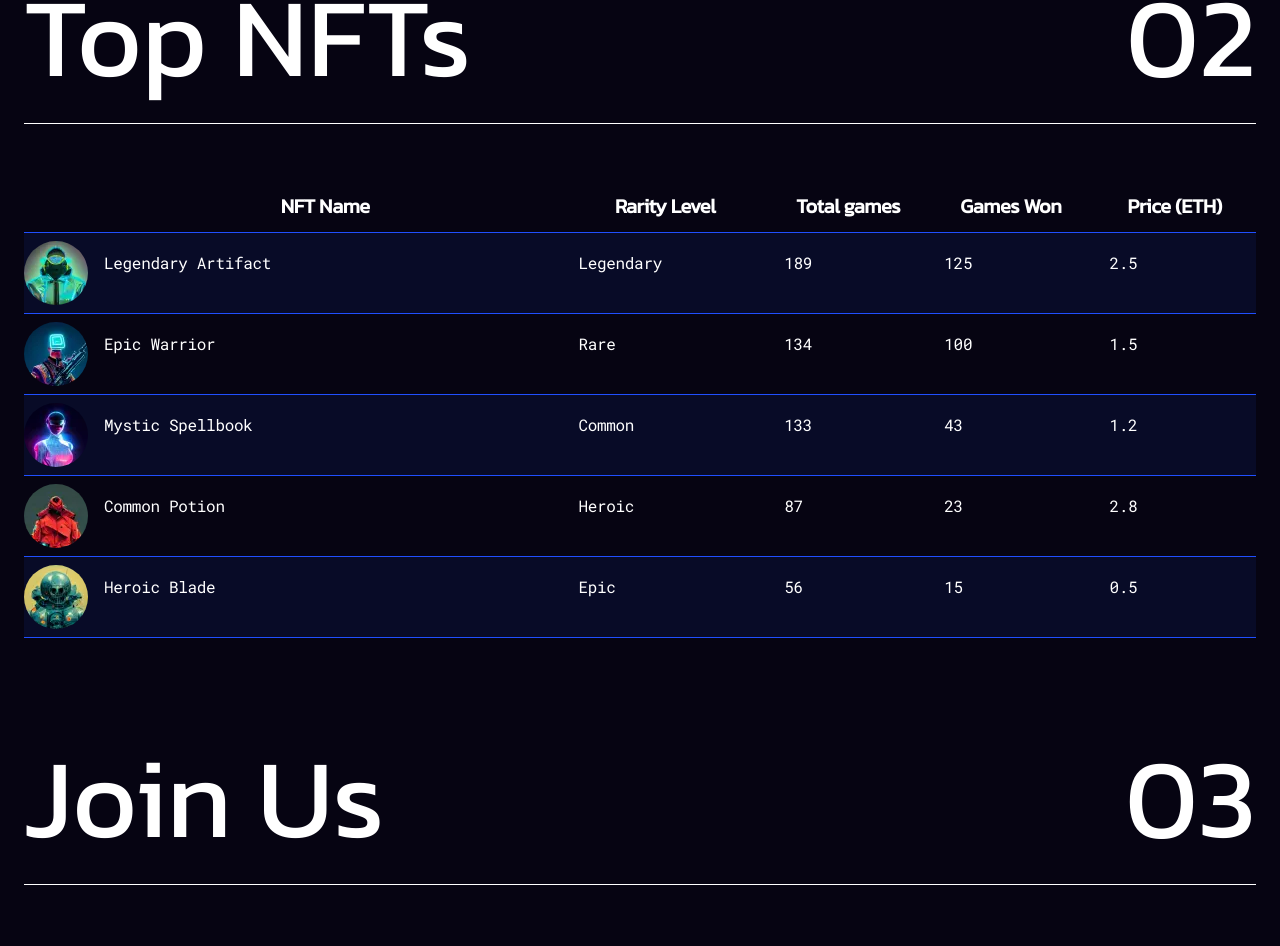
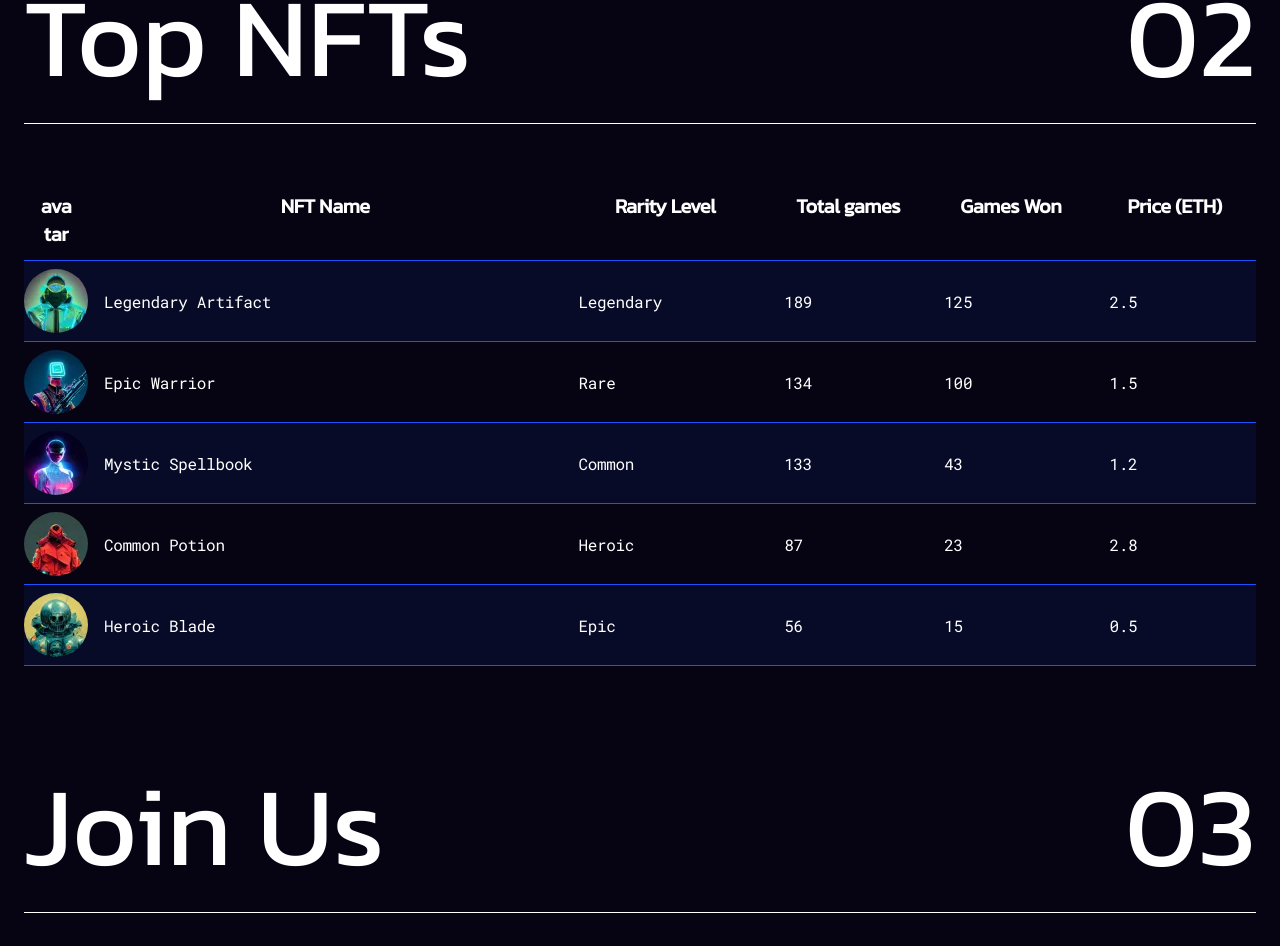
Before and after one commit to DaniilPopov0809/dexola-capm, a React (Vite) app: page / in a window 1280 px wide. Shown: the part 2031-2977 px from the top of the page. Built offline with nearby package versions, Linux system fonts and the light colour scheme; what google-libphonenumber would draw is missing.

Commit message:
Test table

```diff
--- a/src/components/UI/NftTable/NftTable.module.scss
+++ b/src/components/UI/NftTable/NftTable.module.scss
@@ -7,29 +7,28 @@
   border: none;
 }
 
-// .table__head {
-//   @media screen and (max-width: $mobileEnd) {
-//     position: absolute;
-//     width: 1px;
-//     height: 1px;
-//     padding: 0;
-//     margin: -1px;
-//     overflow: hidden;
-//     clip: rect(0, 0, 0, 0);
-//     white-space: nowrap;
-//     border: 0;
-//   }
+.table__head {
+  @media screen and (max-width: $mobileEnd) {
+    position: absolute;
+    width: 1px;
+    height: 1px;
+    padding: 0;
+    margin: -1px;
+    overflow: hidden;
+    clip: rect(0, 0, 0, 0);
+    white-space: nowrap;
+    border: 0;
+  }
 
-//   @media screen and (min-width: $tablet) and (max-width: $tabletEnd) {
-//     vertical-align: top;
-//   }
-// }
+  @media screen and (min-width: $tablet) and (max-width: $tabletEnd) {
+    vertical-align: top;
+  }
+}
 
 .table__headRow {
-
+  display: grid;
 
   @media screen and (min-width: $tablet) {
-    display: grid;
     grid-template-columns: 64px 1fr 16.7% 13% 13.4% 13.2%;
     grid-template-rows: auto;
   }
--- a/src/components/UI/NftTable/NftTable.tsx
+++ b/src/components/UI/NftTable/NftTable.tsx
@@ -12,7 +12,7 @@ const NftTable = () => {
             id="avatar"
             scope="col"
             className={`${styles.table__headCell}`}
-          ></th>
+          >avatar</th>
           <th id="name" scope="col" className={styles.table__headCell}>
             NFT Name
           </th>
--- a/src/components/UI/NftTableRow/NftTableRow.module.scss
+++ b/src/components/UI/NftTableRow/NftTableRow.module.scss
@@ -1,20 +1,19 @@
 @import "../../../styles/common/variables";
 
 .row {
-
+  display: grid;
 
   padding: 16px 24px;
 
-  // grid-template-areas:
-  //   "name name price"
-  //   "avatar level level"
-  //   "avatar games games"
-  //   "avatar win win";
-  // grid-template-columns: 80px 1fr 1fr;
-  // grid-template-rows: auto;
+  grid-template-areas:
+    "name name price"
+    "avatar level level"
+    "avatar games games"
+    "avatar win win";
+  grid-template-columns: 80px 1fr 1fr;
+  grid-template-rows: auto;
 
   @media screen and (min-width: $tablet) {
-    display: grid;
     padding: 8px 0;
 
     grid-template-areas: "avatar name level games win price";
@@ -43,8 +42,8 @@
 }
 
 .row__cell {
-  // display: flex;
-  // justify-content: space-between;
+  display: flex;
+  justify-content: space-between;
   @media screen and (min-width: $tablet) {
     padding: 11px 16px;
     align-items: center;
--- a/src/components/UI/NftTableRow/NftTableRow.tsx
+++ b/src/components/UI/NftTableRow/NftTableRow.tsx
@@ -8,7 +8,7 @@ const NftTableRow = ({
   games,
   win,
   price,
-  // index = 0,
+  index = 0,
 }: TopNftsProps) => {
   return (
     <tr className={styles.row}>
@@ -29,32 +29,32 @@ const NftTableRow = ({
         headers="name"
         className={`${styles.row__cell} ${styles.row__cellName}`}
       >
-        {/* <span className={styles.row__number}>{`${index + 1}.`}</span> */}
+        <span className={styles.row__number}>{`${index + 1}.`}</span>
         <span>{name}</span>
       </td>
       <td
         headers="level"
         className={`${styles.row__cell} ${styles.row__cellLevel}`}
       >
-        {/* <span className={styles.row__cellLabel} aria-hidden="true">
+        <span className={styles.row__cellLabel}>
           Rarity:
-        </span>{" "} */}
+        </span>{" "}
         <span>{level}</span>
       </td>
       <td
         headers="games"
         className={`${styles.row__cell} ${styles.row__cellGames}`}
       >
-        {/* <span className={styles.row__cellLabel} aria-hidden="true">
+        <span className={styles.row__cellLabel}>
           Total games:
-        </span> */}
+        </span>
         <span>{games}</span>
       </td>
       <td
         headers="win"
         className={`${styles.row__cell} ${styles.row__cellWin}`}
       >
-        <span className={styles.row__cellLabel} aria-hidden="true">
+        <span className={styles.row__cellLabel} >
           Games Won:
         </span>
         <span>{win}</span>
```
